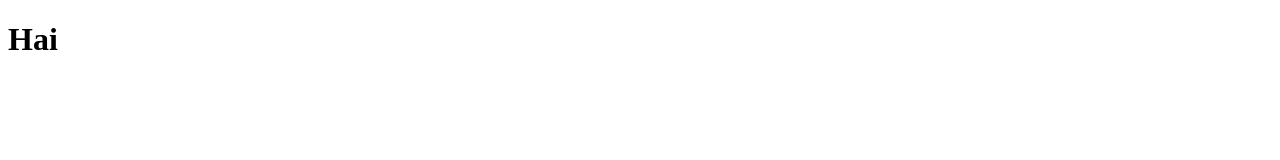
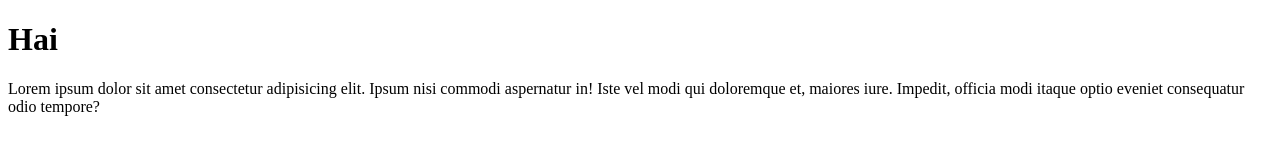
Before and after one commit to ulfasdyh/wpu-git-test, a plain HTML site: page index.html in a window 1280 px wide. Drawn offline with Linux system fonts and the light colour scheme.

Commit message:
menambahkan paragraf

```diff
--- a/index.html
+++ b/index.html
@@ -7,5 +7,6 @@
 </head>
 <body>
   <h1>Hai</h1>
+  <p>Lorem ipsum dolor sit amet consectetur adipisicing elit. Ipsum nisi commodi aspernatur in! Iste vel modi qui doloremque et, maiores iure. Impedit, officia modi itaque optio eveniet consequatur odio tempore?</p>
 </body>
 </html>
```
